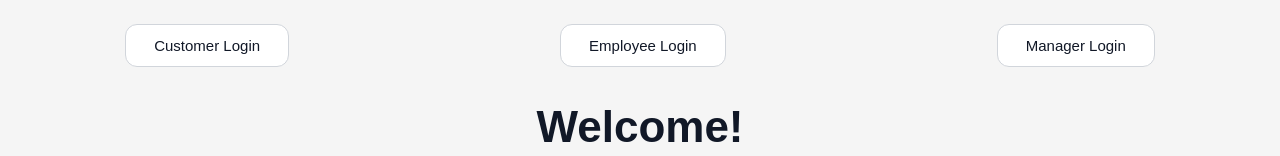
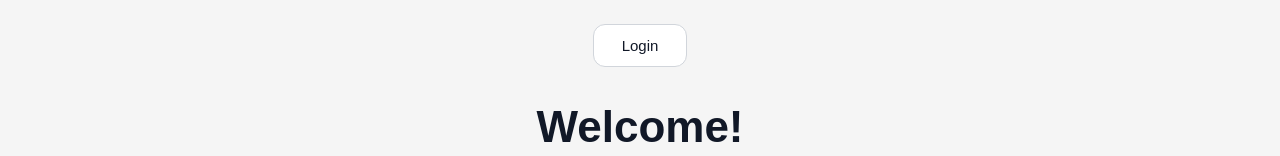
Before and after one commit to Ezra-Kuba/Project3Team74, a Next.js app: page / in a window 1280 px wide. Shown: the top 156 px of the page. Built offline with nearby package versions, Linux system fonts and the light colour scheme.

Commit message:
one button

```diff
--- a/app/page.js
+++ b/app/page.js
@@ -4,9 +4,7 @@ export default function Home() {
   return (
     <main className="menu-page">
       <header className="menu-header">
-        <Link className="employee-login" href="/login?role=customer">Customer Login</Link>
-        <Link className="employee-login" href="/login?role=employee">Employee Login</Link>
-        <Link className="employee-login" href="/login?role=manager">Manager Login</Link>
+        <Link className="employee-login" href="/login?role=customer">Login</Link>
       </header>
 
       <section className="menu-hero" aria-labelledby="menu-title">
```
